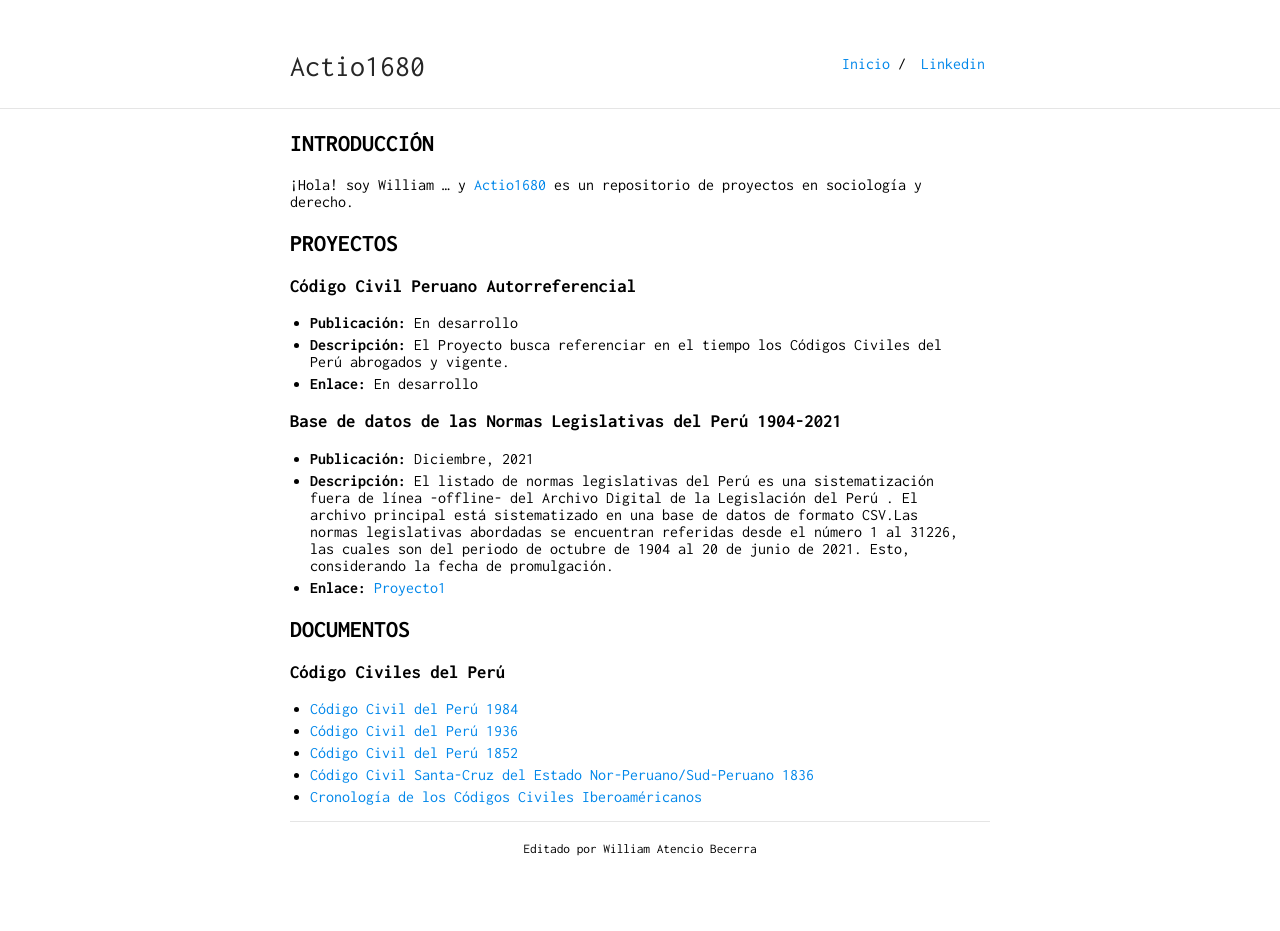
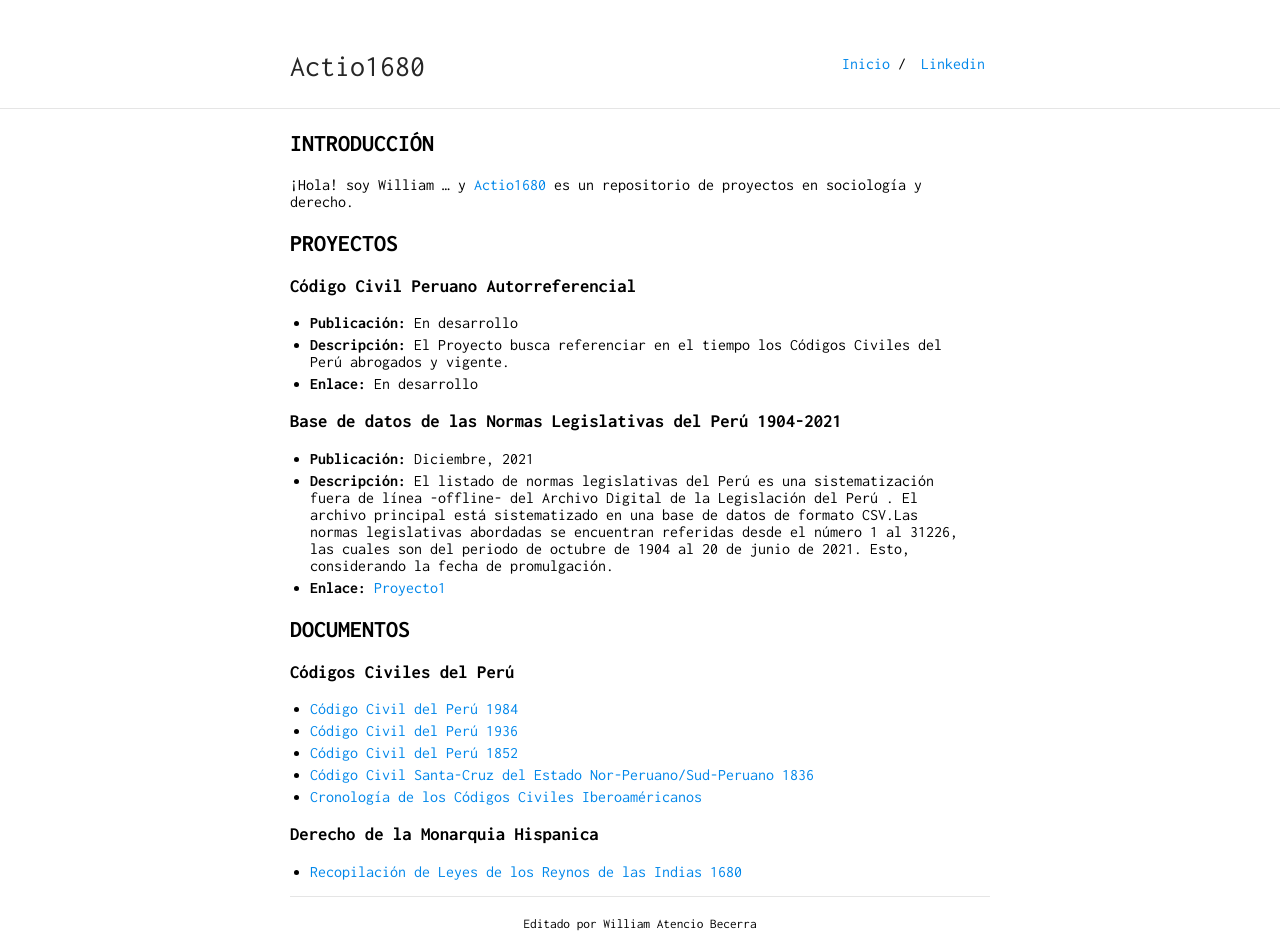
Before and after one commit to actio1680/actio1680.github.io, a Jekyll site: the page built from index.md, in a window 1280 px wide. Built offline with Jekyll 4.4.1, drawn with Linux system fonts in a browser that asks for light colours; our own code applies the rules of GitHub Pages for plain Markdown files; before the commit the page ends 900 px from its top, so only the background shows below that.

Commit message:
Update index.md

```diff
--- a/index.md
+++ b/index.md
@@ -22,9 +22,12 @@ layout: default
 
 
 ## DOCUMENTOS
-### Código Civiles del Perú
+### Códigos Civiles del Perú
 - [Código Civil del Perú 1984](cc1984.md)
 - [Código Civil del Perú 1936](cc1936.md)
 - [Código Civil del Perú 1852](cc1852.md)
 - [Código Civil Santa-Cruz del Estado Nor-Peruano/Sud-Peruano 1836](cc1836.md)
 - [Cronología de los Códigos Civiles Iberoaméricanos](cronologiacc.md)
+
+### Derecho de la Monarquia Hispanica
+- [Recopilación de Leyes de los Reynos de las Indias 1680](recopilacion1680)
```
